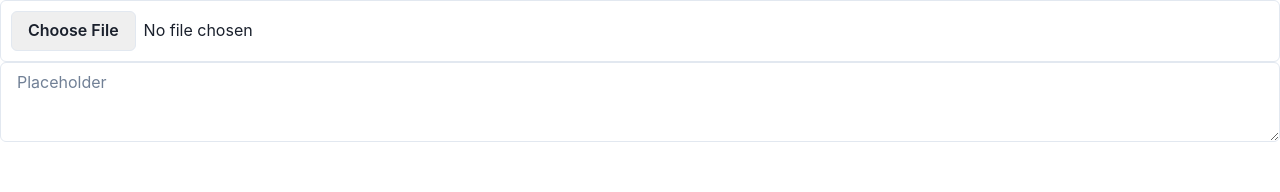
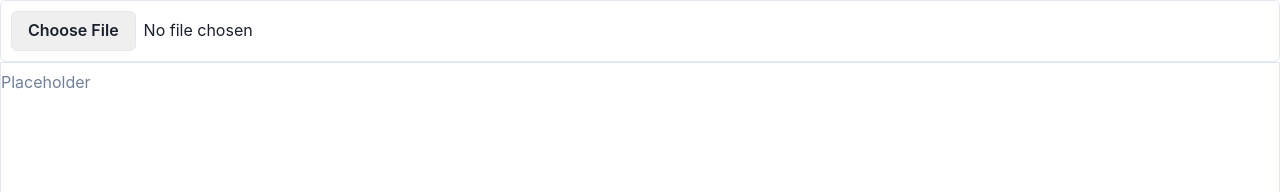
Before and after one commit to 0xkeivin/pdf-text-extract-transform, a Next.js app: page / in a window 1280 px wide. Shown: the top 192 px of the page. Built offline with nearby package versions, Linux system fonts and the light colour scheme.

Commit message:
added handler and updated size

```diff
--- a/src/pages/index.tsx
+++ b/src/pages/index.tsx
@@ -4,26 +4,30 @@ import { Inter } from "@next/font/google";
 import styles from "@/styles/Home.module.css";
 import { FileUpload } from "@/components/FileUpload";
 import axios from "axios";
-import { useEffect } from "react";
-import {Textarea} from "@chakra-ui/react"
-import {useState} from "react"
+import React, { useEffect } from "react";
+import { Textarea } from "@chakra-ui/react";
+import { useState } from "react";
+import { ChangeEventHandler } from "react";
 const inter = Inter({ subsets: ["latin"] });
 
-
 export default function Home() {
-  const [pdfText, setPdfText] = useState("")
+  const [pdfText, setPdfText] = useState("");
 
   const uploadHandler = (data: FileList | null) => {
     console.log(data);
     axios.get("/api/upload").then((res) => {
       if (res.status === 200) {
         console.log("success");
-      setPdfText(res.data.data)
+        setPdfText(res.data.data);
       } else {
         console.log("error");
-      setPdfText("something went wrong :(")
+        setPdfText("something went wrong :(");
       }
     });
+  };
+  const handleInputChange = (e: React.ChangeEvent<HTMLTextAreaElement>) => {
+    let inputValue = e.target.value;
+    setPdfText(inputValue);
   };
   useEffect(() => {
     axios.get("/api/hello").then((res) => {
@@ -44,6 +48,9 @@ const uploadHandler = (data: FileList | null) => {
       <Textarea
         placeholder="Placeholder"
         value={pdfText}
+        onChange={handleInputChange}
+        size="xl"
+        height={500}
       />
     </>
   );
```
Lines whose indentation alone changed are shown as unchanged.
